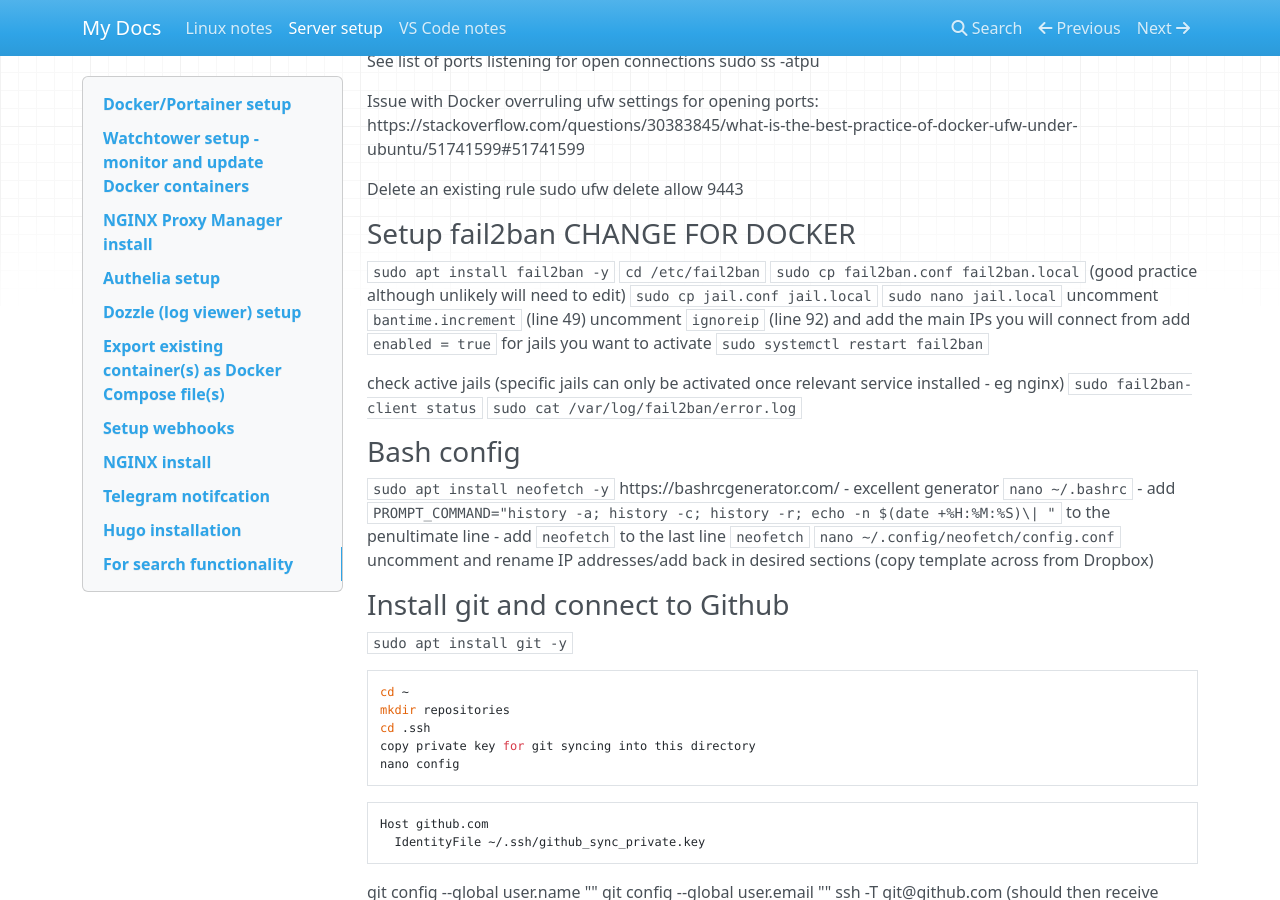
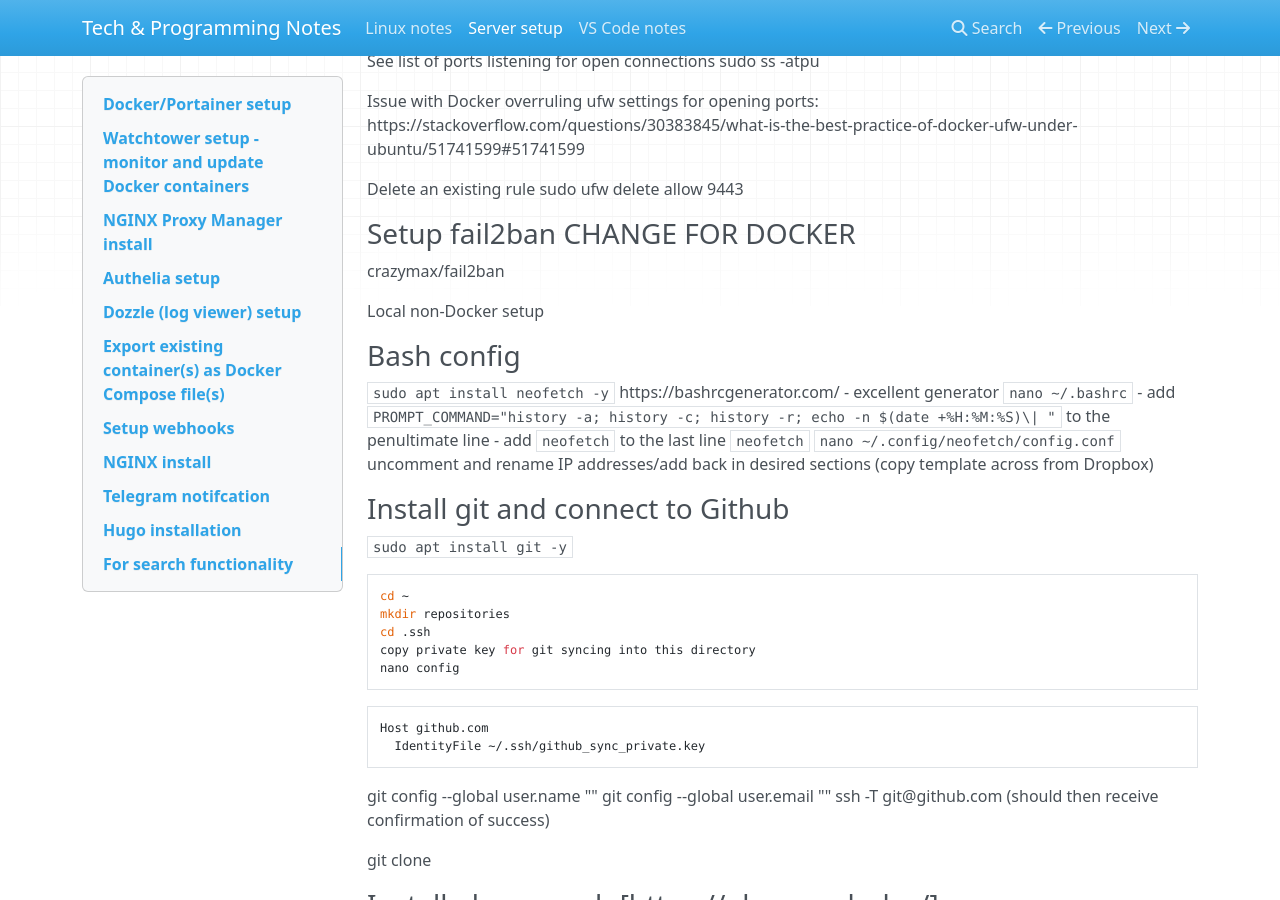
Before and after one commit to EDIflyer/linux-notes, an MkDocs documentation site: the page built from docs/server_setup.md, in a window 1280 px wide and 900 px high, scrolled down 1023 px. Built offline with MkDocs 1.6.1, drawn with Linux system fonts in a browser that asks for light colours; nearby versions of some CDN libraries.

Commit message:
fail2ban

```diff
--- a/docs/server_setup.md
+++ b/docs/server_setup.md
@@ -70,7 +70,10 @@ Delete an existing rule
 sudo ufw delete allow 9443
 
 ### Setup fail2ban **CHANGE FOR DOCKER**
-`sudo apt install fail2ban -y`
+crazymax/fail2ban
+
+Local non-Docker setup
+<!-- `sudo apt install fail2ban -y`
 `cd /etc/fail2ban`
 `sudo cp fail2ban.conf fail2ban.local` (good practice although unlikely will need to edit)
 `sudo cp jail.conf jail.local`
@@ -82,7 +85,7 @@ add `enabled = true` for jails you want to activate
 
 check active jails (specific jails can only be activated once relevant service installed - eg nginx)
 `sudo fail2ban-client status`
-`sudo cat /var/log/fail2ban/error.log`
+`sudo cat /var/log/fail2ban/error.log` -->
 
 ### Bash config
 `sudo apt install neofetch -y`
--- a/mkdocs.yml
+++ b/mkdocs.yml
@@ -1 +1 @@
-site_name: My Docs
+site_name: Tech & Programming Notes
```
Also changed, not shown: docs/vscode_notes.md (+5 -0 lines).
